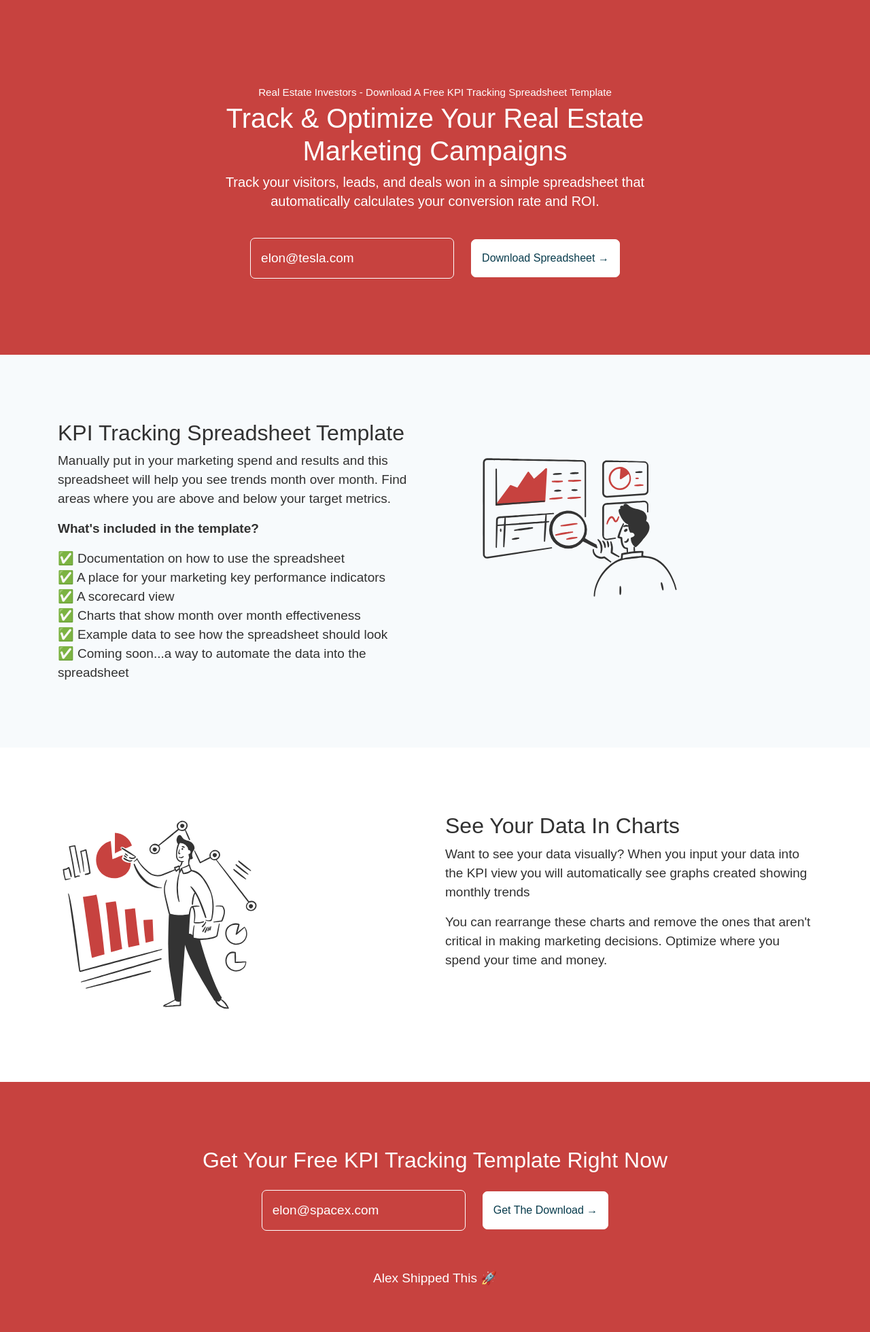
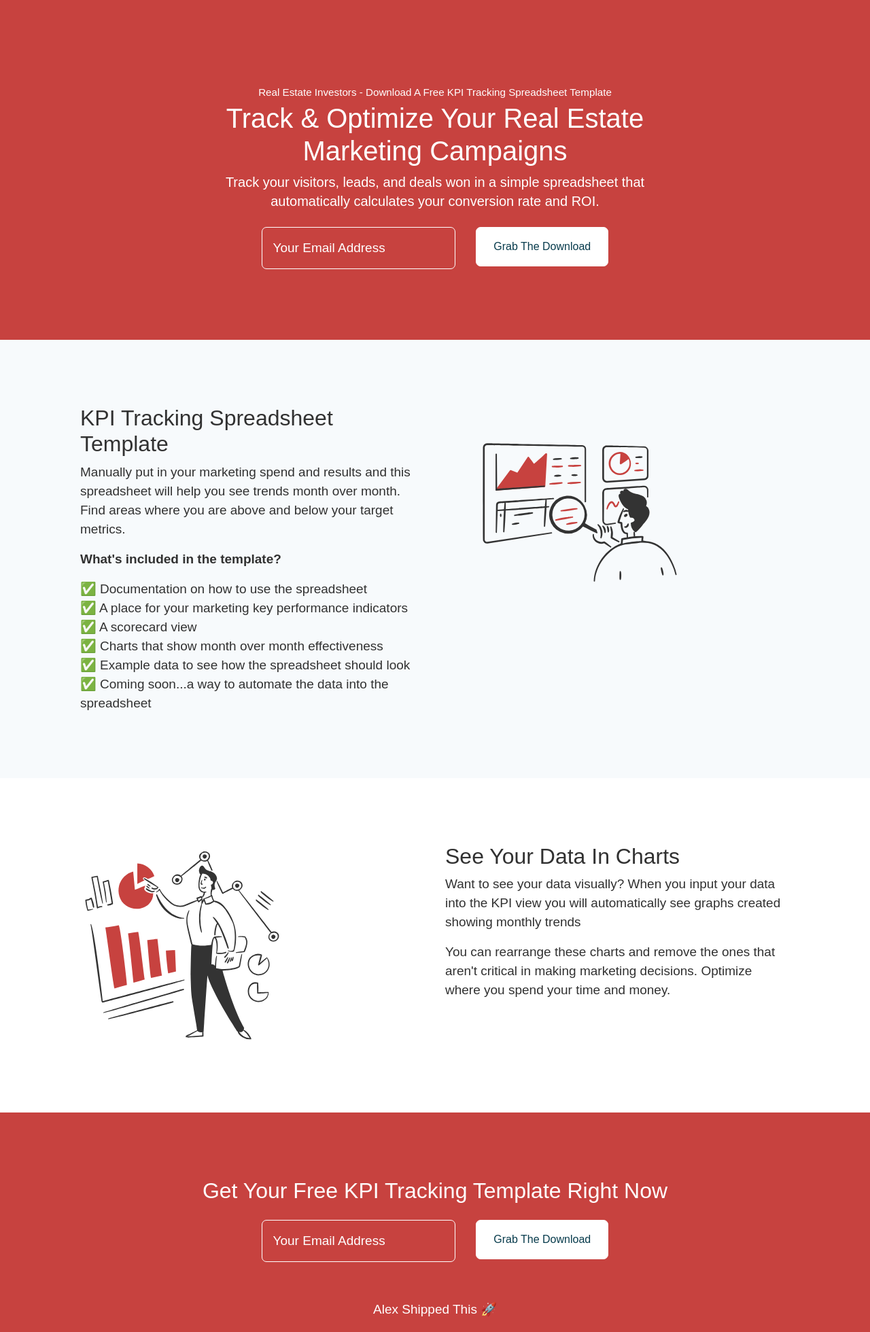
Before and after one commit to ayezee33/reiscorecard, a website: page index.html in a window 1280 px wide. Shown: the part 20-1980 px from the top of the page at 68% size. Drawn offline with Linux system fonts and the light colour scheme.

Commit message:
more padding

```diff
--- a/index.html
+++ b/index.html
@@ -39,25 +39,28 @@
   <!-- Page Content -->
   <div class="top-bar"></div>
   <section class="bg-brand">
-    <div class="container">
+    <div class="container px-3">
       <div class="row justify-content-center">
         <div class="col-sm-12 col-lg-8 text-center">
           <small class="text-center">Real Estate Investors - Download A Free KPI Tracking Spreadsheet Template</small>
           <h1>Track & Optimize Your Real Estate Marketing Campaigns</h1>
           <p class="lead">Track your visitors, leads, and deals won in a simple spreadsheet that automatically calculates your conversion rate and ROI.</p>
-            <form action="https://reiscorecard.us7.list-manage.com/subscribe/post?u=3af7e2d0530fd87054537fbbd&amp;id=f13f467a07" method="post" id="mc-embedded-subscribe-form" name="mc-embedded-subscribe-form" target="_blank" novalidate class="form-inline justify-content-center mt-4">
-            <div class="form-group my-3">
-              <label for="staticEmail2" class="sr-only">Email</label>
-              <input type="text" name="EMAIL" class="" id="staticEmail2" placeholder="elon@tesla.com">
+          <form action="https://reiscorecard.us7.list-manage.com/subscribe/post?u=3af7e2d0530fd87054537fbbd&amp;id=f13f467a07" method="post" id="mc-embedded-subscribe-form" name="mc-embedded-subscribe-form" target="_blank" novalidate class="form-inline justify-content-center mt-4">
+            <div class="row justify-content-center">
+              <div class="col-sm-12 col-md-6 col-lg-7 col-xl-7">
+                <input type="email" id="mce-EMAIL" name="EMAIL" class=" w-100 py-3 px-3 mb-2" placeholder="Your Email Address">
+              </div>
+              <div class="col-sm-12 col-md-6 col-lg-5 col-xl-5">
+                <button type="submit" id="mc-embedded-subscribe" value="Subscribe" class="w-100 btn btn-ghost mb-2 px-3 py-3">Grab The Download</button>
+              </div>
             </div>
-            <button type="submit" class="btn btn-ghost">Download Spreadsheet &rarr;</button>
           </form>
         </div>
       </div>
     </div>
   </section>
   <section class="gray-section">
-    <div class="container">
+    <div class="container px-5">
       <div class="row">
         <div class="col-sm-12 col-lg order-md-2">
           <img class="img-fluid my-2 mx-5" src="img/analyze-charts.svg" alt="Process illustration" width="300">
@@ -79,7 +82,7 @@
     </div>
   </section>
   <section>
-    <div class="container">
+    <div class="container px-5">
       <div class="row">
         <div class="col">
           <img class="img-fluid" src="img/point-to-graphs.svg" alt="Mind map illustration" width="300">
@@ -94,16 +97,19 @@
   </section>
   <footer>
     <section class="bg-brand">
-      <div class="container">
+      <div class="container px-5">
         <div class="row justify-content-center">
           <div class="col-sm-12 col-lg-8 text-center">
             <h2>Get Your Free KPI Tracking Template Right Now</h2>
             <form action="https://reiscorecard.us7.list-manage.com/subscribe/post?u=3af7e2d0530fd87054537fbbd&amp;id=f13f467a07" method="post" id="mc-embedded-subscribe-form" name="mc-embedded-subscribe-form" target="_blank" novalidate class="form-inline justify-content-center mt-4">
-              <div class="form-group mb-2">
-                <label for="staticEmail2" class="sr-only">Email</label>
-                <input type="text" name="EMAIL" class="" id="staticEmail2" placeholder="elon@spacex.com">
+              <div class="row justify-content-center">
+                <div class="col-sm-12 col-md-6 col-lg-7 col-xl-7">
+                  <input type="email" id="mce-EMAIL" name="EMAIL" class=" w-100 py-3 px-3 mb-2" placeholder="Your Email Address">
+                </div>
+                <div class="col-sm-12 col-md-6 col-lg-5 col-xl-5">
+                  <button type="submit" id="mc-embedded-subscribe" value="Subscribe" class="w-100 btn btn-ghost mb-2 px-3 py-3">Grab The Download</button>
+                </div>
               </div>
-              <button type="submit" class="btn btn-ghost mb-2">Get The Download &rarr;</button>
             </form>
             <p class="pt-5"><a class="text-white" href="https://twitter.com/alexzerbach">Alex</a> Shipped This 🚀</p>
           </div>
```
